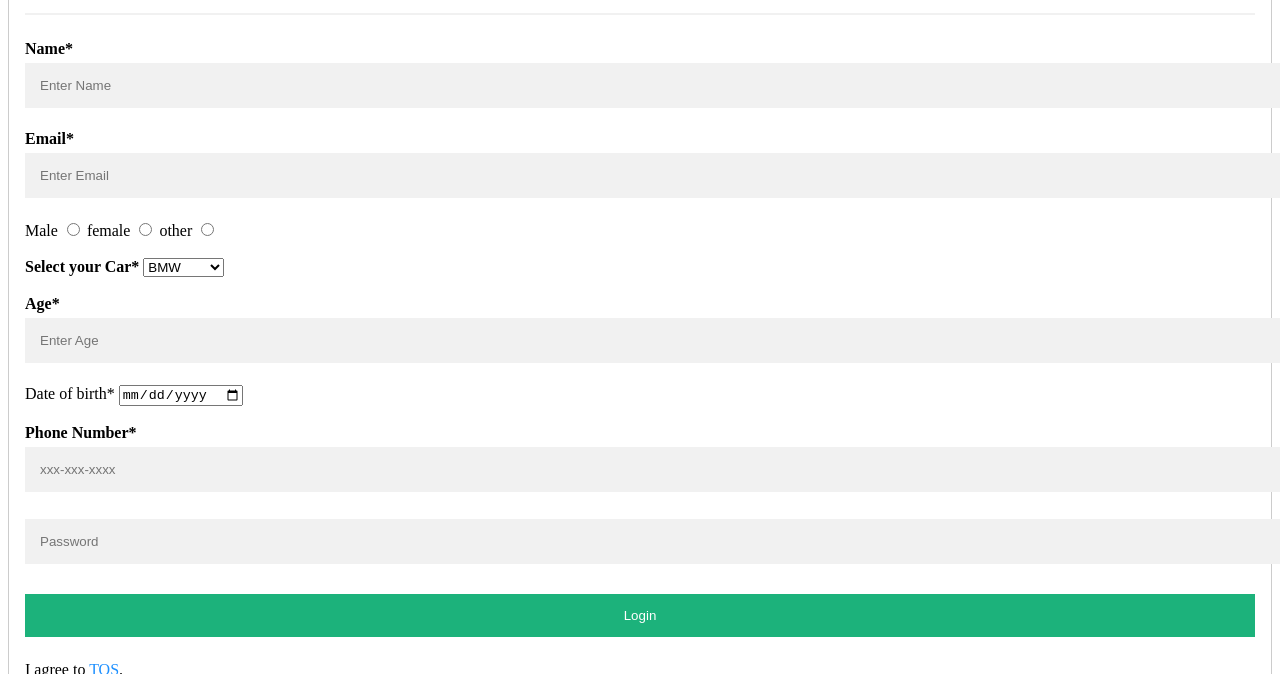
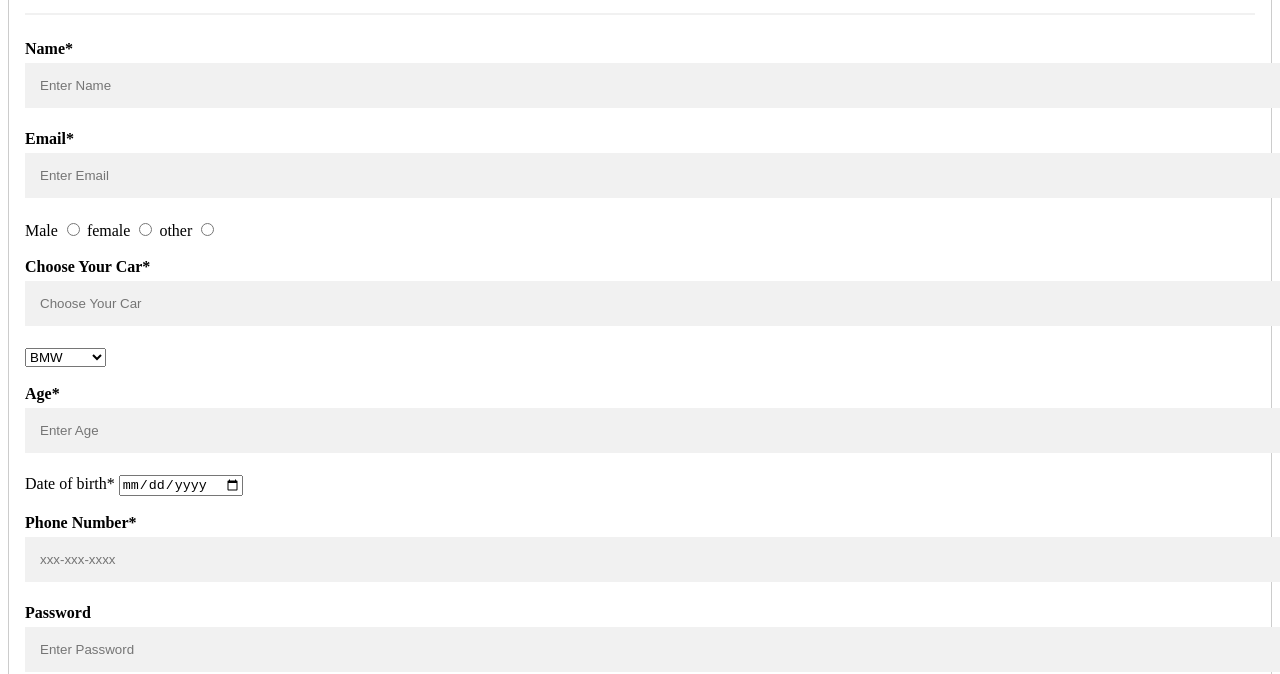
Before and after one commit to acciojob/signup-form-car-S-Manisha, a website: page main.html in a window 1280 px wide. Shown: the part 126-800 px from the top of the page. Drawn offline with Linux system fonts and the light colour scheme.

Commit message:
created a submission

```diff
--- a/main.html
+++ b/main.html
@@ -25,7 +25,8 @@
 <input type="radio" id="other" name="gender" value="oth">
 	  <br> </br>
 
-	  <label for="Car"><b>Select your Car*</b></label>
+		  <label for="Car"><b>Choose Your Car*</b></label>
+	 <input type="text" placeholder="Choose Your Car" name="Choose Your Car" required>
    <select name="cars" id="cars">
   <option value="BMW">BMW</option>
   <option value="Audi">Audi</option>
@@ -43,8 +44,9 @@
  <label for="Phone Number"><b>Phone Number*</b></label>
     <input type="text" placeholder="xxx-xxx-xxxx" name="Phone Number" required>
 
-	  <input type="password" placeholder="Password">
-       <button>Login</button>
+	  <label for="Password"><b>Password</b>
+	  <input type="password" placeholder="Enter Password">
+       <button>Submit</button>
 
     <p>I agree to <a href="#" style="color:dodgerblue">TOS</a>.</p>
 
```
